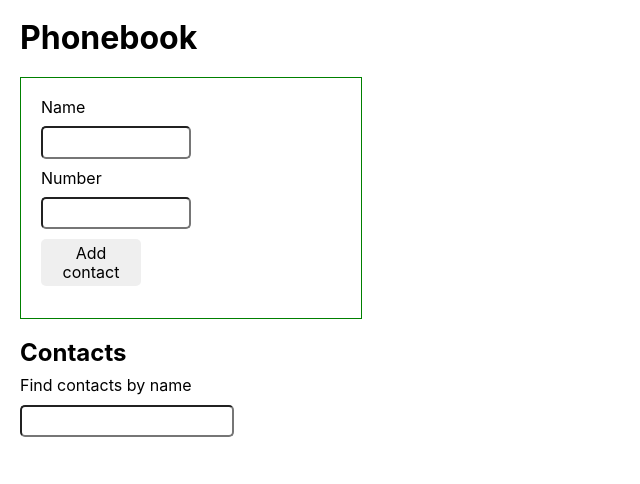
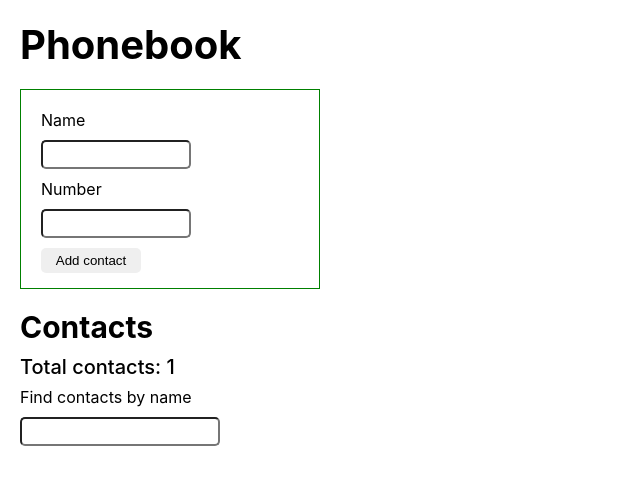
Before and after one commit to NonStopIT17/goit-react-hw-06-phonebook, a React (Create React App) app: page / in a window 1280 px wide. Shown: the top 484 px of the page, without its empty margins (0-640 px from the left). Built offline with nearby package versions, Linux system fonts and the light colour scheme.

Commit message:
Home work 6

```diff
--- a/package.json
+++ b/package.json
@@ -6,7 +6,7 @@
   "dependencies": {
     "@emotion/css": "^11.10.5",
     "@emotion/react": "^11.10.5",
-    "@emotion/styled": "^11.10.5",
+    "@emotion/styled": "^11.11.0",
     "@reduxjs/toolkit": "^1.9.1",
     "@testing-library/jest-dom": "^5.16.3",
     "@testing-library/react": "^12.1.4",
@@ -18,6 +18,7 @@
     "react-redux": "^8.0.5",
     "react-scripts": "5.0.1",
     "redux-persist": "^6.0.0",
+    "styled-components": "^6.0.4",
     "web-vitals": "^2.1.3"
   },
   "scripts": {
--- a/src/components/App.jsx
+++ b/src/components/App.jsx
@@ -1,72 +1,69 @@
-import React, { useState, useEffect } from "react";
+import React, { useEffect } from "react";
+import { useSelector, useDispatch } from "react-redux";
+import { addContact, deleteContact } from "../redux/contactsSlice";
+import { setFilter } from "../redux/filterSlice";
 import { ContactList } from "../components/contacts/Contacts";
-import { GlobalStyle } from "./GlobalStyle.styled";
-import NewContactForm from "./NewContactForm/NewContactForm";
-import { v4 as uuidv4 } from "uuid";
+import GlobalStyle from "./GlobalStyle.styled";
+import ContactForm from "./NewContactForm/NewContactForm";
 import Filter from "../components/filter/Filter";
+import { Phonebook, MainTitle, ContactTitle, TotalContactText } from './App.styled';
 
 function App() {
-  const [contacts, setContacts] = useState([]);
-  const [filter, setFilter] = useState("");
+  const contacts = useSelector((state) => state.contacts);
+  const filter = useSelector((state) => state.filter);
+  const dispatch = useDispatch();
 
   useEffect(() => {
     const storedContacts = localStorage.getItem("contacts");
 
     if (storedContacts) {
-      setContacts(JSON.parse(storedContacts));
+      dispatch(addContact(JSON.parse(storedContacts)));
     }
-  }, []);
+  }, [dispatch]);
 
   useEffect(() => {
     localStorage.setItem("contacts", JSON.stringify(contacts));
   }, [contacts]);
 
-  const addContact = (contact) => {
+  const handleAddContact = (contact) => {
     const isContactExists = contacts.some(
       (existingContact) =>
-        existingContact.name.toLowerCase() === contact.name.toLowerCase()
+        existingContact.name && existingContact.name.toLowerCase() === contact.name.toLowerCase()
     );
 
     if (isContactExists) {
       alert(`${contact.name} is already in contacts`);
     } else {
-      const newContact = {
-        id: uuidv4(),
-        name: contact.name,
-        number: contact.number,
-      };
-
-      setContacts((prevContacts) => [...prevContacts, newContact]);
+      dispatch(addContact(contact));
     }
   };
 
-  const deleteContact = (id) => {
-    setContacts((prevContacts) =>
-      prevContacts.filter((contact) => contact.id !== id)
-    );
+  const handleDeleteContact = (id) => {
+    dispatch(deleteContact(id));
   };
 
   const handleFilterChange = (value) => {
-    setFilter(value);
+    dispatch(setFilter(value));
   };
 
   const filteredContacts = contacts.filter((contact) =>
-    contact.name.toLowerCase().includes(filter.toLowerCase())
+    contact.name && contact.name.toLowerCase().includes(filter.toLowerCase())
   );
 
   return (
-    <div style={{ padding: "20px" }}>
+    <Phonebook>
+      <MainTitle>Phonebook</MainTitle>
+      <ContactForm addContact={handleAddContact} />
+
+      <ContactTitle>Contacts</ContactTitle>
+      <TotalContactText>Total contacts: {contacts.length}</TotalContactText>
+      <Filter setFilter={handleFilterChange} />
+      <ContactList
+        contacts={filteredContacts}
+        deleteContact={handleDeleteContact}
+      />
       <GlobalStyle />
-      <div>
-        <h1 style={{ marginBottom: "20px" }}>Phonebook</h1>
-        <NewContactForm addContact={addContact} />
-
-        <h2 style={{ marginBottom: "10px" }}>Contacts</h2>
-        <Filter setFilter={handleFilterChange} />
-
-        <ContactList contacts={filteredContacts} deleteContact={deleteContact} />
-      </div>
-    </div>
+    </Phonebook>
   );
 }
 
--- /dev/null
+++ b/src/components/App.styled.js
@@ -0,0 +1,24 @@
+import styled from '@emotion/styled';
+
+export const Phonebook = styled.div`
+  min-width: 400px;
+  padding: 20px;
+`;
+
+export const MainTitle = styled.h1`
+  font-size: 40px;
+  margin-bottom: 20px;
+`;
+
+export const ContactTitle = styled.h2`
+  margin-right: auto;
+  font-size: 30px;
+  margin-bottom: 10px;
+`;
+
+export const TotalContactText = styled.p`
+  margin-right: auto;
+  font-weight: 500;
+  font-size: 20px;
+  margin-bottom: 8px;
+`;
--- a/src/components/GlobalStyle.styled.js
+++ b/src/components/GlobalStyle.styled.js
@@ -1,9 +1,14 @@
-import '@csstools/normalize.css';
 import { createGlobalStyle } from "styled-components";
 
-export const GlobalStyle = createGlobalStyle`
+const GlobalStyle = createGlobalStyle`
+  * {
+    box-sizing: border-box;
+  }
+
   body {
     margin: 0;
+    width: 100%;
+    height: 100%;
     font-family: -apple-system, BlinkMacSystemFont, 'Segoe UI', 'Roboto', 'Oxygen',
       'Ubuntu', 'Cantarell', 'Fira Sans', 'Droid Sans', 'Helvetica Neue',
       sans-serif;
@@ -15,14 +20,35 @@ code {
     font-family: source-code-pro, Menlo, Monaco, Consolas, 'Courier New',
       monospace;
   }
-ul{
+
+  ul {
+    list-style: none;
     padding: 0;
     margin: 0;
   }
+
   h1,
   h2,
   h3,
+  h4,
+  h5,
+  h6,
   p {
     margin: 0;
   }
+
+  ul,
+  ol {
+    list-style: none;
+    margin: 0;
+    padding: 0;
+  }
+
+  img {
+    display: block;
+    max-width: 100%;
+    height: auto;
+  }
 `;
+
+export default GlobalStyle;
--- a/src/redux/store.js
+++ b/src/redux/store.js
@@ -1,12 +1,22 @@
 import { configureStore, combineReducers } from '@reduxjs/toolkit';
 import { contactsReducer } from './contactsSlice';
 import { filterReducer } from './filterSlice';
-import { persistStore, persistReducer } from 'redux-persist';
+import {
+  persistStore,
+  persistReducer,
+  FLUSH,
+  REHYDRATE,
+  PAUSE,
+  PERSIST,
+  PURGE,
+  REGISTER,
+} from 'redux-persist';
 import storage from 'redux-persist/lib/storage';
 
 const persistConfig = {
-  key: 'root',
+  key: 'contacts',
   storage,
+  blackList: ['filter'],
 };
 
 const rootReducer = combineReducers({
@@ -18,6 +28,12 @@ const persistedReducer = persistReducer(persistConfig, rootReducer);
 
 export const store = configureStore({
   reducer: persistedReducer,
+  middleware: getDefaultMiddleware =>
+    getDefaultMiddleware({
+      serializableCheck: {
+        ignoredActions: [FLUSH, REHYDRATE, PAUSE, PERSIST, PURGE, REGISTER],
+      },
+    }),
 });
 
 export const persistor = persistStore(store);
```
Also changed, not shown: src/index.js (+3 -4 lines), 1 other file (tests, documents, lock files or other folders). Lines whose indentation alone changed are shown as unchanged.
